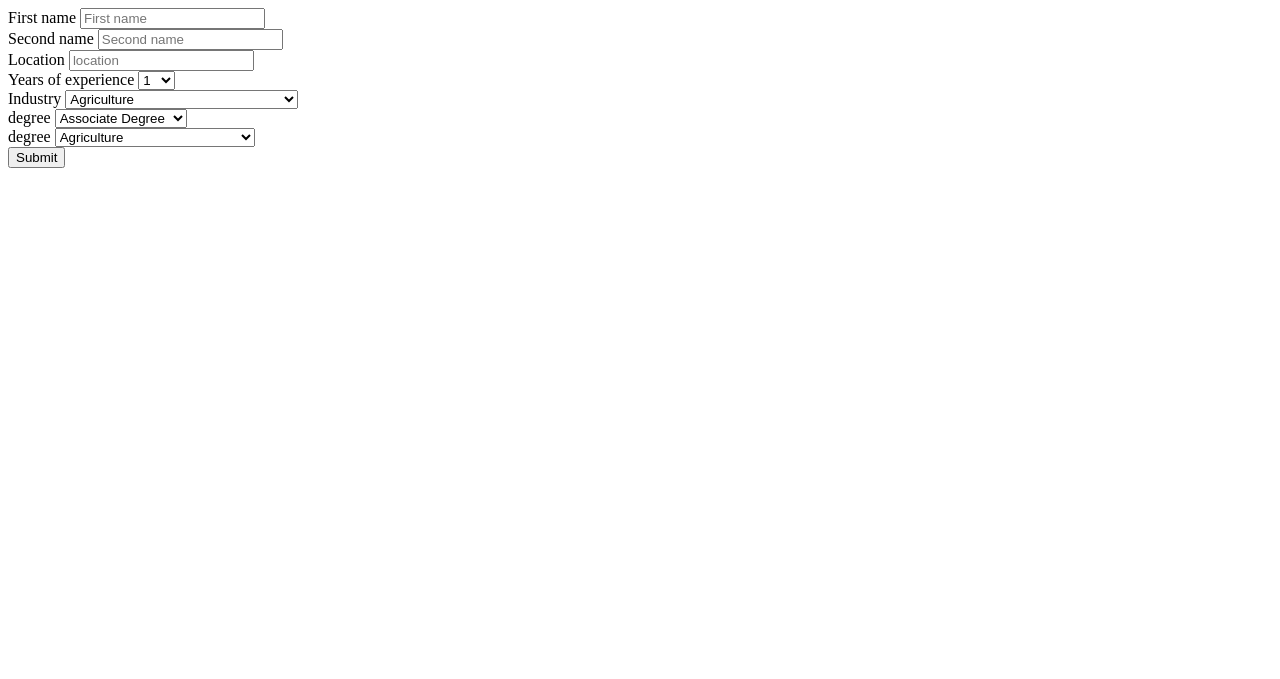
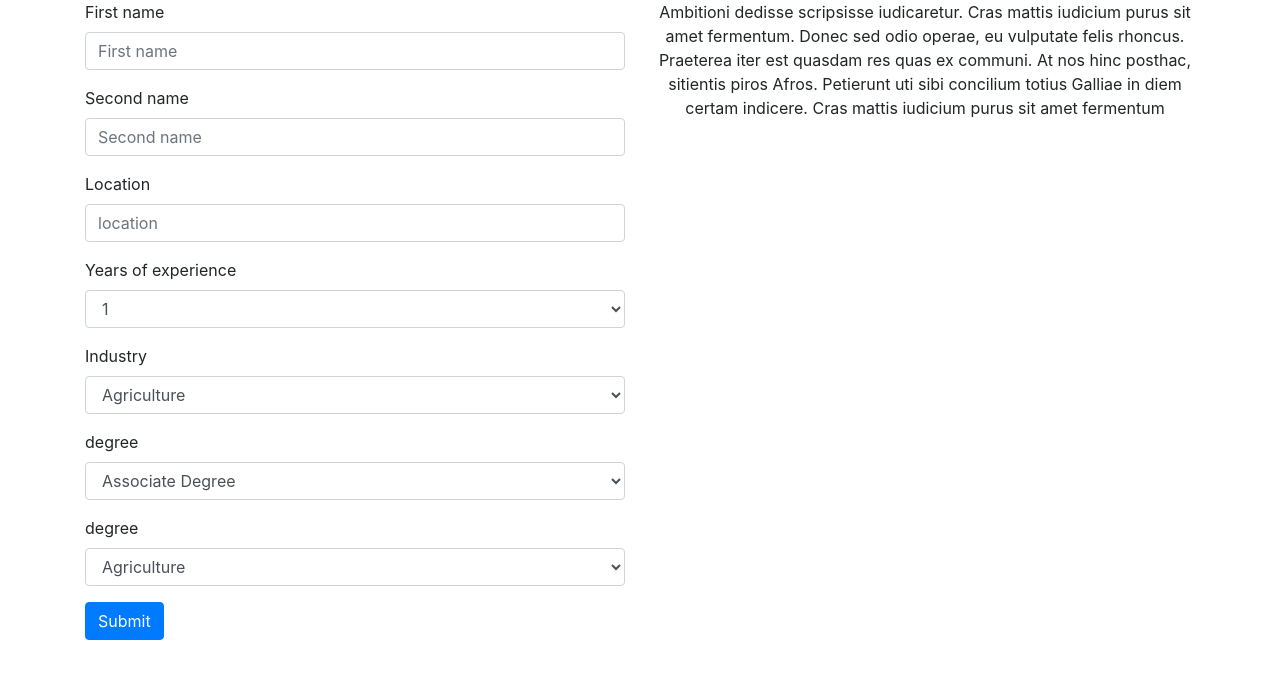
Before and after one commit to LHFO94/linkedin_bio_generator, a Flask app: page / in a window 1280 px wide. Shown: the top 679 px of the page. Run offline with Flask 3, Linux system fonts and the light colour scheme; some libraries are stand-ins or nearby versions.

Commit message:
fixed page layout

```diff
--- a/app.py
+++ b/app.py
@@ -7,8 +7,8 @@ app = Flask(__name__, template_folder="templates")
 @app.route("/", methods=["GET", "POST"])
 def main_get(name=None):
     if request.method == "GET":
-        return render_template("main.html", name=name)
+        return render_template("main.html")
     else:
         personal_info = dict(request.form)
         bio = generate_bio(**personal_info)
-        print(bio)
+        return render_template("main.html", bio=bio)
--- a/templates/main.html
+++ b/templates/main.html
@@ -11,19 +11,26 @@
     <title>Linkedin Bio Generator</title>
     <meta name="description" content="">
     <meta name="viewport" content="width=device-width, initial-scale=1">
-    <link rel=”stylesheet” href=”https://maxcdn.bootstrapcdn.com/bootstrap/4.0.0/css/bootstrap.min.css”rel=”nofollow”
-        integrity=”sha384-Gn5384xqQ1aoWXA+058RXPxPg6fy4IWvTNh0E263XmFcJlSAwiGgFAW/dAiS6JXm” crossorigin=”anonymous”>
+    <link rel="stylesheet" href="https://stackpath.bootstrapcdn.com/bootstrap/4.3.1/css/bootstrap.min.css">
+    <script src="https://stackpath.bootstrapcdn.com/bootstrap/4.3.1/js/bootstrap.min.js"></script>
+
+
 </head>
 
 <body>
+    <div class="container">
+        <div class="row">
+            <div class="col-sm-6">
                 <form method="post">
                     <div class="form-group">
                         <label for="first_name">First name</label>
-            <input class="form-control" type="text" placeholder="First name" name="first_name" id="first_name">
+                        <input class="form-control" type="text" placeholder="First name" name="first_name"
+                            id="first_name">
                     </div>
                     <div class="form-group">
                         <label for="second_name">Second name</label>
-            <input class="form-control" type="text" placeholder="Second name" name="last_name" id="last_name">
+                        <input class="form-control" type="text" placeholder="Second name" name="last_name"
+                            id="last_name">
                     </div>
                     <div class="form-group">
                         <label for="location">Location</label>
@@ -117,6 +124,19 @@
                     </div>
                     <button type="submit" class="btn btn-primary">Submit</button>
                 </form>
+            </div>
+            <div class='col-sm-6'>
+                <p class="text-center">Ambitioni dedisse scripsisse iudicaretur. Cras mattis iudicium purus sit amet
+                    fermentum. Donec sed odio operae, eu vulputate felis rhoncus. Praeterea iter est quasdam res
+                    quas ex
+                    communi. At nos hinc posthac, sitientis piros Afros. Petierunt uti sibi concilium totius Galliae
+                    in
+                    diem
+                    certam indicere. Cras mattis iudicium purus sit amet fermentum
+                </p>
+            </div>
+        </div>
+    </div>
 </body>
 
 </html>
```
Lines whose indentation alone changed are shown as unchanged.
